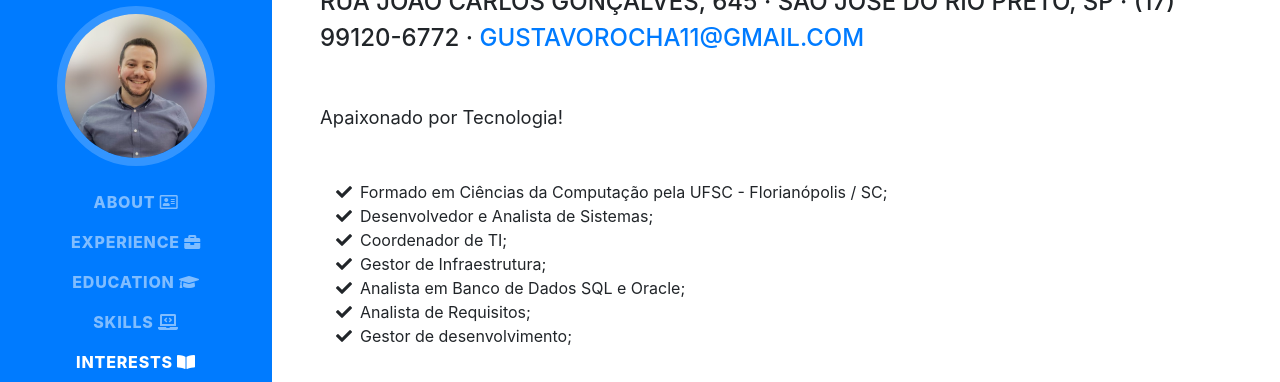
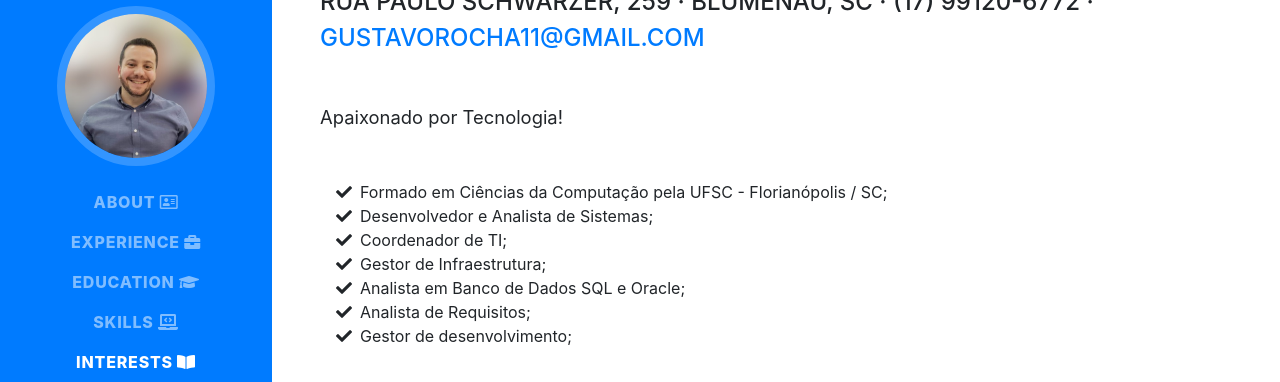
Before and after one commit to gustavorocha11/gustavorocha11.github.io, a website with bundled scripts: page index.html in a window 1280 px wide. Shown: the part 210-592 px from the top of the page. Built offline with nearby package versions, Linux system fonts and the light colour scheme; a web font is replaced by a local one.

Commit message:
Alteração Endereço

```diff
--- a/index.html
+++ b/index.html
@@ -63,7 +63,7 @@
         <h1 class="mb-0">Gustavo
           <span class="text-primary">Jakunski Rocha</span>
         </h1>
-        <div class="subheading mb-5">Rua João Carlos Gonçalves, 645 · São José do Rio Preto, SP · (17) 99120-6772 ·
+        <div class="subheading mb-5">Rua Paulo Schwarzer, 259 · Blumenau, SC · (17) 99120-6772 ·
           <a href="mailto:gustavorocha11@gmail.com">gustavorocha11@gmail.com</a>
         </div>
         <p class="lead mb-5">Apaixonado por Tecnologia!
```
